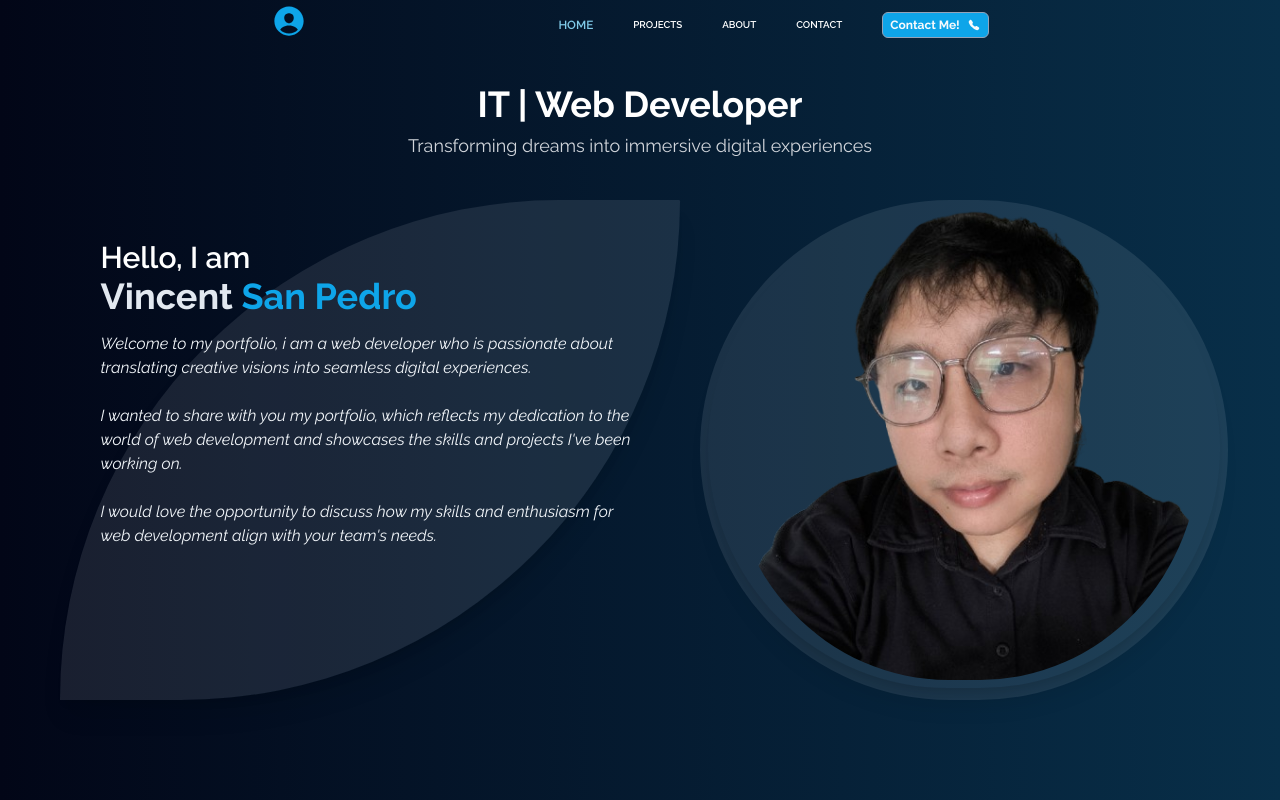
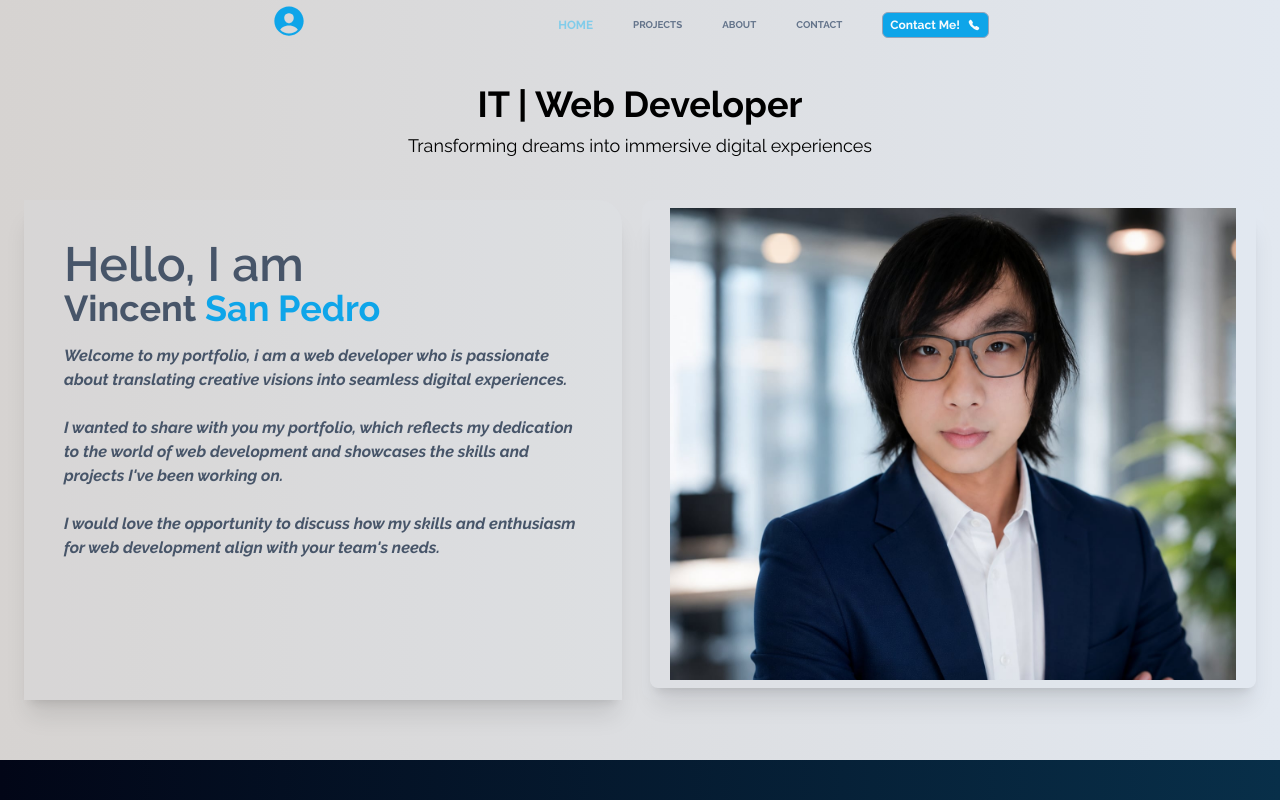
Before and after one commit to Vinzsp1992/vinz-portfolio, a React (Create React App) app: page / in a window 1280 px wide. Shown: the top 800 px of the page. Built offline with nearby package versions, Linux system fonts and the light colour scheme.

Commit message:
Update: web portfolio re-design

```diff
--- a/src/Components/About.js
+++ b/src/Components/About.js
@@ -3,7 +3,7 @@ import Skills from './Skills.js';
 
 const About = () => {
   return (
-    <div id="about" className='h-auto  bg-gradient-to-r from-slate-950 to-sky-950 p-2 bg-opacity-90  text-wrap lg:flex
+    <div id="about" className='h-auto  bg-gradient-to-r from-stone-300 to-slate-200 p-2 bg-opacity-90  text-wrap lg:flex
     lg:justify-center'>
         <div data-aos="fade-right" className='bg-slate-50 text-gray-700 lg:w-[75%] m-2 rounded-md pt-2'>
             <h1 className='text-3xl font-bold py-3 pl-2 text-center lg:text-left
--- a/src/Components/Header.js
+++ b/src/Components/Header.js
@@ -20,7 +20,7 @@ const Header = () => {
   return (
     <div className='shadow-xl'>
         <header className={`p-5 flex items-center justify-between  fixed
-        lg:justify-evenly w-[100vw] px-5 text-white h-[50px]
+        lg:justify-evenly w-[100vw] px-5 text-slate-300 h-[50px]
         z-10 bg-${color ? "black" : "none"}`}>
             <Link to='homepage'>
             <h1 className='cursor-pointer
@@ -36,7 +36,7 @@ const Header = () => {
              lg:bg-${color ? "black" : "none"}  lg:bg-opacity-0 w-[100%] md:w-auto
             text-white leading-10 text-center p-5 font-semibold
             absolute mt-20 md:flex md:flex-row md:items-center
-             md:text-white md:static lg:h-full md:h-full md:mt-0
+             md:text-slate-500 md:font-bold md:static lg:h-full md:h-full md:mt-0
             md:gap-10 lg:gap-10 lg:flex -ml-5 transition-all duration-300 ease-in
              ${open ? 'top-[-31px]' : 'top-[-500px]'} text-sm  cursor-pointer  `}>
                 <li className='nav-item'>
--- a/src/Components/LandingPage.js
+++ b/src/Components/LandingPage.js
@@ -1,35 +1,35 @@
 
-import ProfilePic from '../assets/new_profile.png';
+import ProfilePic from '../assets/vinzzz.jpg';
 
 const LandingPage = () => {
 
   return (
     <div id="homepage" className=" bg-no-repeat bg-cover
      flex justify-evenly lg:flex backdrop-blur-sm w-[auto]
-     bg-gradient-to-r from-slate-950 to-sky-950">
+     bg-gradient-to-r from-stone-300 to-slate-200">
         <main className='mt-16 mx-5 w-[100%] lg:w-100%'>
           <div className='w-[100%] flex justify-center lg:justify-center px-2'>
 
-              <h1 className='lg:text-4xl  text-2xl mt-5 text-white font-bold text-center'>IT | Web Developer</h1>
+              <h1 className='lg:text-4xl  text-2xl mt-5 text-black font-bold text-center'>IT | Web Developer</h1>
             </div>
-            <h1 className='text-sm lg:text-lg mt-2 text-gray-300 text-center block'>
+            <h1 className='text-sm lg:text-lg mt-2 text-black text-center block'>
               Transforming dreams into immersive digital experiences</h1>
 
             <div className='flex-row-reverse lg:flex block lg:justify-center lg:gap-5 lg:w-full lg:h-full mt-10 mb-10 mx-1'>
-                <div className='bg-slate-200  bg-opacity-10 rounded-tr-full rounded-tl-full
-                rounded-br-full rounded-bl-full w-[auto] p-2 lg:h-[500px] h-[100%] mb-5 rounded-xl '>
-                <img src={ProfilePic} alt="" className='w-[100%] h-[300px] rounded-full
+                <div className='bg-slate-200  bg-opacity-10
+                  w-[auto] p-2 lg:h-[500px] h-[100%] mb-5 rounded-xl '>
+                <img src={ProfilePic} alt="" className='w-[100%] h-[300px] rounded-lg
                  shadow-xl pb-2 lg:w-full lg:h-[480px] md:w-[auto] px-5'/>
                 </div>
-            <div className='bg-slate-200 bg-opacity-10 rounded-br-full rounded-tl-full
+            <div className='bg-slate-200 bg-opacity-10
             rounded-tr-3xl w-[auto] p-2 h-[100%] lg:h-[500px] shadow-xl
             pb-10 lg:w-[50%] lg:p-5'>
-                <h1 className='text-white font-semibold text-3xl mt-5 mx-5'>Hello, I am </h1>
-                <h1 className='text-slate-200 text-2xl lg:text-4xl mb-4 mx-5 font-bold
+                <h1 className='text-slate-600 font-semibold text-5xl mt-5 mx-5'>Hello, I am </h1>
+                <h1 className='text-slate-600 text-2xl lg:text-4xl mb-4 mx-5 font-bold
                 animate-typing overflow-hidden whitespace-nowrap'>Vincent
                 <span className='text-sky-500'> San Pedro</span></h1>
                 <div className='mx-5'>
-                <h2 className='text-slate-100 italic'>Welcome to my portfolio, i am a web developer
+                <h2 className='text-slate-600 font-bold italic'>Welcome to my portfolio, i am a web developer
                 who is passionate about translating creative visions into seamless digital experiences.<br/><br/>
                 I wanted to share with you my portfolio, which reflects my dedication to the world of web development and showcases the skills and projects I've been working on.<br/><br/>
 
```
Also changed, not shown: src/assets/vinzzz.jpg (added).
